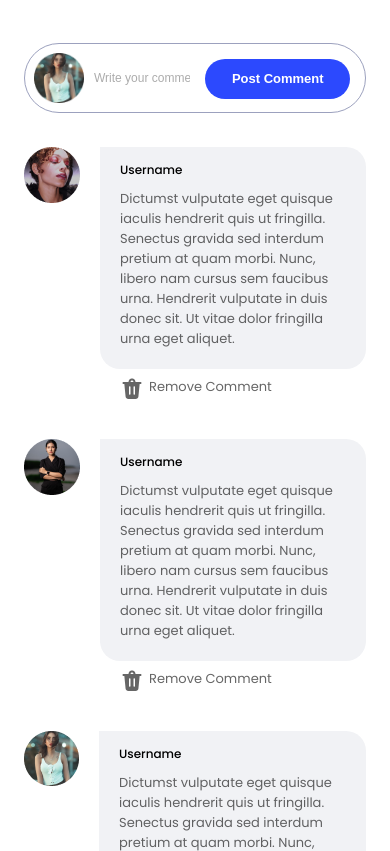
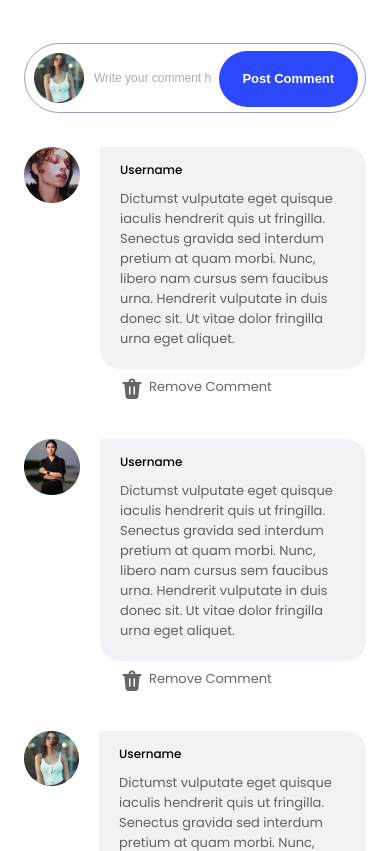
Before and after one commit to Parthsharma269/Events-Free-Feed, a plain HTML site: page index.html in a window 390 px wide. Shown: the part 2152-3003 px from the top of the page. Drawn offline with Linux system fonts and the light colour scheme.

Commit message:
Input Btn Update

```diff
--- a/assets/css/style.css
+++ b/assets/css/style.css
@@ -583,15 +583,6 @@ input {
         font-size: 12px;
     }
 
-    .post-comment {
-        width: 504px;
-        height: 40px;
-    }
-
-    .margin-7 {
-        margin: 15px;
-    }
-
     .gap-18 {
         gap: 50px;
     }
@@ -599,6 +590,9 @@ input {
     .pt-12 {
         padding-top: 5px;
     }
+
+    .post-comment {
+        width: 400px;}
 }
 
 @media (min-width:576px) {
@@ -612,6 +606,10 @@ input {
 
     .w-163 {
         width: 163px;
+    }
+
+    .post-comment {
+        width: 270px;
     }
 }
 
```
